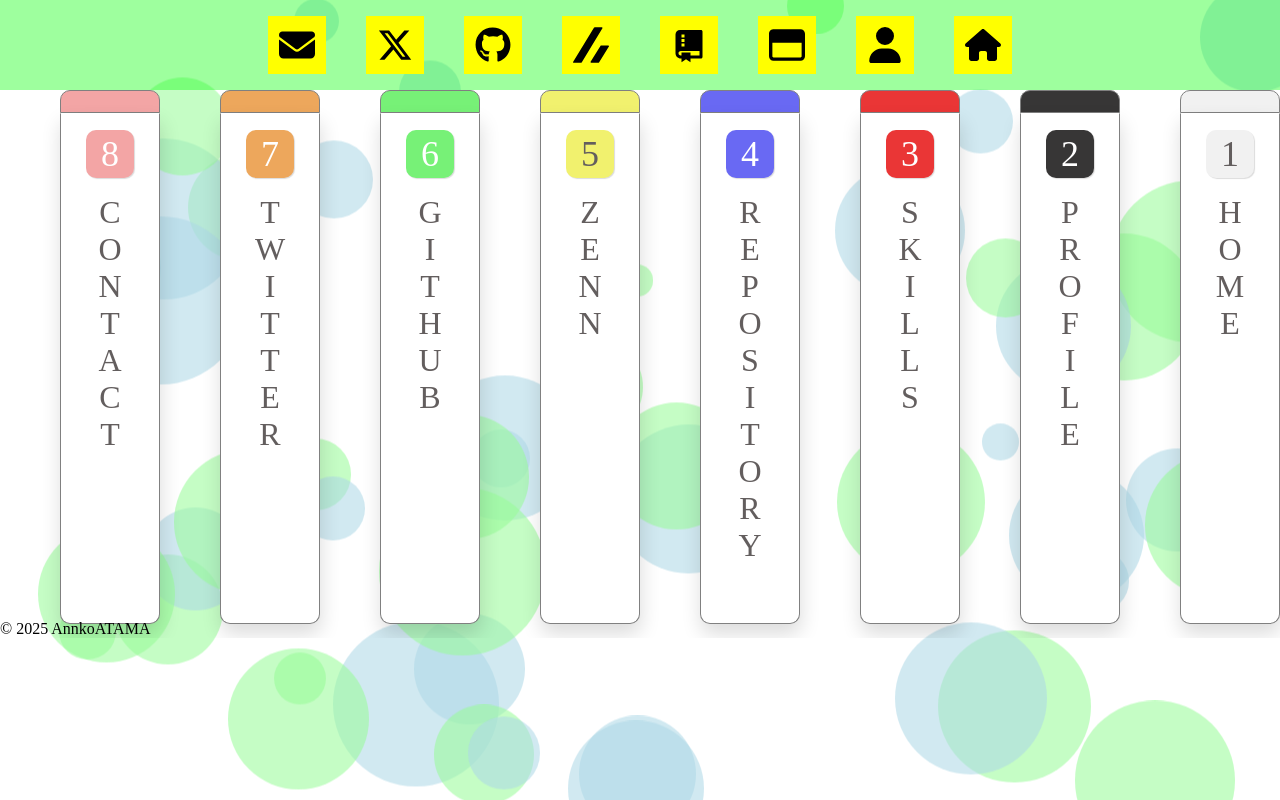
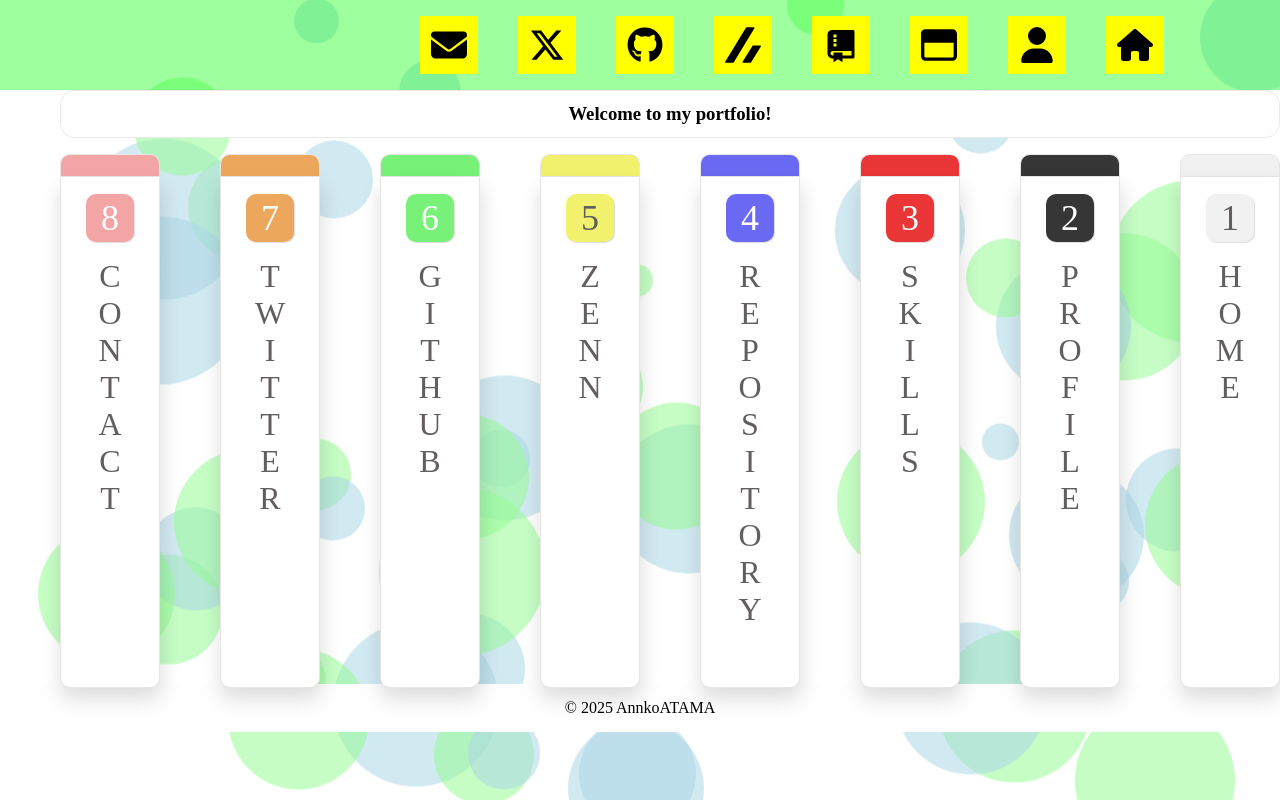
Before and after one commit to AnnkoATAMA/AnnkoATAMA_Protfolio, a React (Vite) app in the folder front/: page /racelist in a window 1280 px wide. Built offline with nearby package versions, Linux system fonts and the light colour scheme.

Commit message:
#4 ホバーアニメーション追加

```diff
--- a/front/src/components/RaceList.tsx
+++ b/front/src/components/RaceList.tsx
@@ -25,6 +25,9 @@ const RaceList = () => {
 
     return (
         <div>
+            <div className="title-frame">
+                <h3>Welcome to my portfolio!</h3>
+            </div>
             <div className="raceul">
                 <button className="racelist" onClick={() => navigate("/contact")}>
                     <div className="button-top-pink"></div>
@@ -40,8 +43,10 @@ const RaceList = () => {
                         <span>C</span>
                         <span>T</span>
                     </div>
+                    <div className="button-list-hover-anim">
+                    </div>
                 </button>
-                <button className="racelist" onClick={() => window.location.href ="https://x.com/Takumi93Ma"}>
+                <button className="racelist" onClick={() => window.location.href = "https://x.com/Takumi93Ma"}>
                     <div className="button-top-orange"></div>
                     <div className="button-label">
                         <div className="button-label-num">
@@ -55,8 +60,10 @@ const RaceList = () => {
                         <span>E</span>
                         <span>R</span>
                     </div>
+                    <div className="button-list-hover-anim">
+                    </div>
                 </button>
-                <button className="racelist" onClick={() => window.location.href ="https://github.com/AnnkoATAMA"}>
+                <button className="racelist" onClick={() => window.location.href = "https://github.com/AnnkoATAMA"}>
                     <div className="button-top-green"></div>
                     <div className="button-label">
                         <div className="button-label-num">
@@ -69,8 +76,10 @@ const RaceList = () => {
                         <span>U</span>
                         <span>B</span>
                     </div>
+                    <div className="button-list-hover-anim">
+                    </div>
                 </button>
-                <button className="racelist" onClick={() => window.location.href ="https://zenn.dev/takuanko"}>
+                <button className="racelist" onClick={() => window.location.href = "https://zenn.dev/takuanko"}>
                     <div className="button-top-yellow"></div>
                     <div className="button-label">
                         <div className="button-label-num">
@@ -80,6 +89,8 @@ const RaceList = () => {
                         <span>E</span>
                         <span>N</span>
                         <span>N</span>
+                    </div>
+                    <div className="button-list-hover-anim">
                     </div>
                 </button>
                 <button className="racelist" onClick={() => navigate("/repository")}>
@@ -99,6 +110,8 @@ const RaceList = () => {
                         <span>R</span>
                         <span>Y</span>
                     </div>
+                    <div className="button-list-hover-anim">
+                    </div>
                 </button>
                 <button className="racelist" onClick={() => navigate("/skills")}>
                     <div className="button-top-red"></div>
@@ -112,6 +125,8 @@ const RaceList = () => {
                         <span>L</span>
                         <span>L</span>
                         <span>S</span>
+                    </div>
+                    <div className="button-list-hover-anim">
                     </div>
                 </button>
                 <button className="racelist" onClick={() => navigate("/profile")}>
@@ -128,6 +143,8 @@ const RaceList = () => {
                         <span>L</span>
                         <span>E</span>
                     </div>
+                    <div className="button-list-hover-anim">
+                    </div>
                 </button>
                 <button className="racelist" onClick={() => navigate("/")}>
                     <div className="button-top-white"></div>
@@ -140,6 +157,8 @@ const RaceList = () => {
                         <span>M</span>
                         <span>E</span>
                     </div>
+                    <div className="button-list-hover-anim">
+                    </div>
                 </button>
             </div>
         </div>
--- a/front/src/components/layout/Background.tsx
+++ b/front/src/components/layout/Background.tsx
@@ -1,4 +1,4 @@
-import "./background.css";
+import "./css/background.css";
 
 const Background = () => {
     return (
--- a/front/src/components/layout/Footer.tsx
+++ b/front/src/components/layout/Footer.tsx
@@ -1,3 +1,5 @@
+import "./css/footer.css"
+
 const Footer = () => {
     return (
         <div>
--- a/front/src/components/layout/Header.tsx
+++ b/front/src/components/layout/Header.tsx
@@ -1,4 +1,4 @@
-import "./header.css"
+import "./css/header.css"
 import {useNavigate} from "react-router-dom";
 import { FaXTwitter, FaGithub, FaEnvelope, FaRegWindowMaximize, FaUser, FaHouse} from "react-icons/fa6";
 import {SiZenn} from "react-icons/si";
--- a/front/src/components/layout/background.css
+++ b/front/src/components/layout/css/background.css
@@ -2,8 +2,8 @@
     position: absolute;
     top: 0;
     left: 0;
-    width: 100vw;
-    height: 100vh;
+    width: 100%;
+    height: 100%;
     overflow: hidden;
     z-index: -1;
 }
--- /dev/null
+++ b/front/src/components/layout/css/footer.css
@@ -0,0 +1,8 @@
+footer{
+    width: 100%;
+    height: 48px;
+    background-color: #fefefe;
+    display: flex;
+    justify-content: center;
+    align-items: center;
+}
--- a/front/src/components/layout/header.css
+++ b/front/src/components/layout/css/header.css
@@ -1,13 +1,14 @@
 header {
     display: flex;
     align-items: center;
-    justify-content: center;
+    justify-content: end;
     background-color: rgba(0, 255, 0, 0.38);
     padding: 16px;
 
 }
 ul {
     display: flex;
+    margin-right: 80px;
 }
 li {
     list-style: none;
@@ -25,6 +26,5 @@ li {
 }
 
 .gate_button:hover {
-    background-color: rgba(255, 255, 0, 0.7);
-
+    opacity: 0.7;
 }
--- a/front/src/components/racelist.css
+++ b/front/src/components/racelist.css
@@ -1,3 +1,15 @@
+.title-frame {
+    padding: 12px;
+    margin-left: 60px;
+    margin-bottom: 16px;
+    border: rgba(211, 211, 211, 0.47) 1px solid;
+    border-radius: 15px;
+    background-color: #fefefe;
+    display: flex;
+    align-items: center;
+    justify-content: center;
+}
+
 .raceul {
     display: flex;
     align-items: center;
@@ -28,7 +40,6 @@
 
 .racelist-hover:hover {
     transform: translateY(-12px);
-
 }
 
 .racelist-hover:active {
@@ -84,7 +95,7 @@
     width: 100%;
     height: 96%;
     background-color: #FFFFFF;
-    border: 1px solid gray;
+    border: 1px solid #eae5e5;
     font-size: 32px;
     color: #635e5e;
     text-align: center;
@@ -97,11 +108,15 @@
     box-shadow: rgba(0, 0, 0, 0.14) 1px 10px 20px;
 }
 
+.button-label:hover {
+    background-color: #ddffdd;
+}
+
 .button-top-white {
     width: 100%;
     height: 4%;
     background-color: #f1f1f1;
-    border: 1px solid gray;
+    border: 1px solid #eae5e5;
     border-top-left-radius: 10px;
     border-top-right-radius: 10px;
 }
@@ -110,7 +125,7 @@
     width: 100%;
     height: 4%;
     background-color: #373636;
-    border: 1px solid gray;
+    border: 1px solid #eae5e5;
     border-top-left-radius: 10px;
     border-top-right-radius: 10px;
 }
@@ -119,7 +134,7 @@
     width: 100%;
     height: 4%;
     background-color: #ea3636;
-    border: 1px solid gray;
+    border: 1px solid #eae5e5;
     border-top-left-radius: 10px;
     border-top-right-radius: 10px;
 }
@@ -128,7 +143,7 @@
     width: 100%;
     height: 4%;
     background-color: #6969f3;
-    border: 1px solid gray;
+    border: 1px solid #eae5e5;
     border-top-left-radius: 10px;
     border-top-right-radius: 10px;
 }
@@ -137,7 +152,7 @@
     width: 100%;
     height: 4%;
     background-color: #f1f16e;
-    border: 1px solid gray;
+    border: 1px solid #eae5e5;
     border-top-left-radius: 10px;
     border-top-right-radius: 10px;
 }
@@ -146,7 +161,7 @@
     width: 100%;
     height: 4%;
     background-color: #77f177;
-    border: 1px solid gray;
+    border: 1px solid #eae5e5;
     border-top-left-radius: 10px;
     border-top-right-radius: 10px;
 }
@@ -155,7 +170,7 @@
     width: 100%;
     height: 4%;
     background-color: #eda75c;
-    border: 1px solid gray;
+    border: 1px solid #eae5e5;
     border-top-left-radius: 10px;
     border-top-right-radius: 10px;
 }
@@ -164,7 +179,7 @@
     width: 100%;
     height: 4%;
     background-color: #f3a5a5;
-    border: 1px solid gray;
+    border: 1px solid #eae5e5;
     border-top-left-radius: 10px;
     border-top-right-radius: 10px;
 }
@@ -273,3 +288,32 @@
     color: white;
     box-shadow: rgba(0, 0, 0, 0.14) 1px 1px 1px;
 }
+
+.racelist-hover:hover .button-list-hover-anim {
+    animation: spin 1s linear infinite;
+}
+
+.button-list-hover-anim {
+    opacity: 0;
+    display: flex;
+    justify-content: center;
+    align-items: center;
+    width: 0;
+    height: 0;
+    margin-top: 20px;
+    border-left: 20px solid transparent;
+    border-right: 20px solid transparent;
+    border-bottom: 40px solid #420d0d;
+    transition: transform 0.5s ease-in-out;
+}
+
+@keyframes spin {
+    0% {
+        opacity: 1;
+        transform: rotateY(0deg);
+    }
+    100% {
+        opacity: 1;
+        transform: rotateY(360deg);
+    }
+}
--- a/front/src/index.css
+++ b/front/src/index.css
@@ -8,6 +8,7 @@ body, html {
   margin: 0;
   padding: 0;
   overflow-x: hidden;
+  height: 100%;
 }
 
 button {
```
